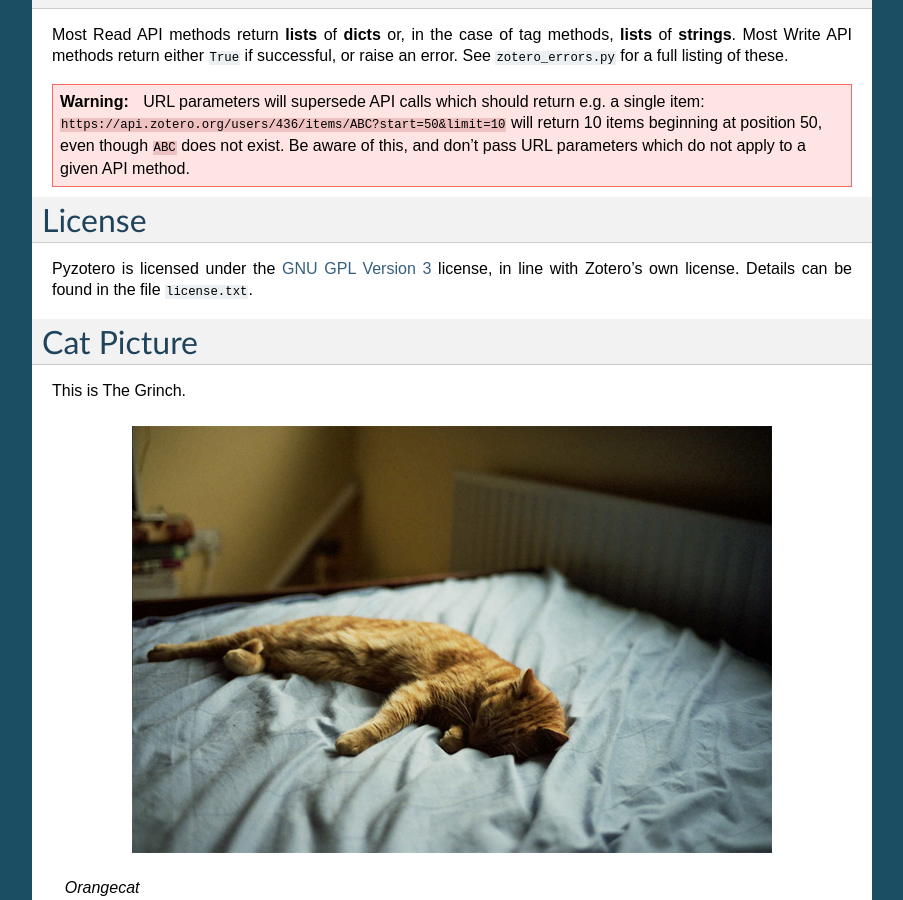
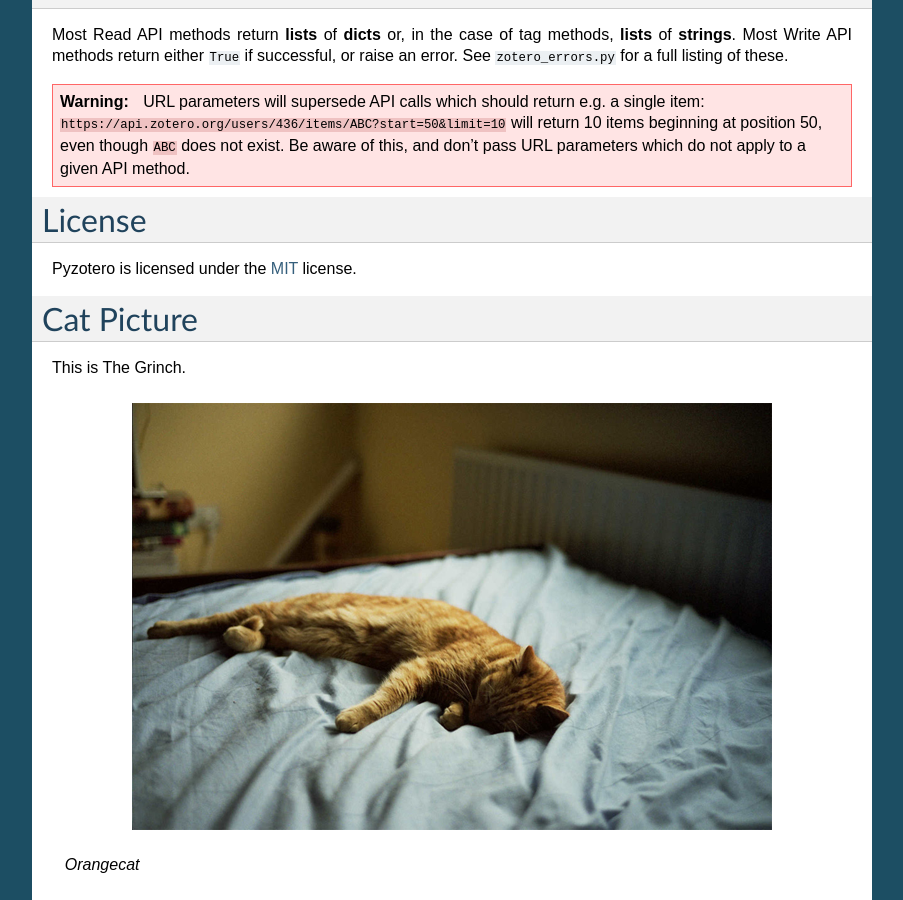
Before and after one commit to urschrei/pyzotero, a Sphinx documentation site: the page built from doc/index.rst, in a window 1280 px wide and 900 px high, scrolled down 13533 px. Shown: the whole window, without its empty margins (198-1101 px from the left). Built offline with Sphinx 7.4.7, drawn with Linux system fonts in a browser that asks for light colours; the version number could not be read and is left out.

Commit message:
Change license in docs

```diff
--- a/doc/index.rst
+++ b/doc/index.rst
@@ -796,7 +796,7 @@
 
 License
 =======
-Pyzotero is licensed under the `GNU GPL Version 3 <http://www.gnu.org/licenses/gpl.html>`_  license, in line with Zotero's own license. Details can be found in the file ``license.txt``.
+Pyzotero is licensed under the `MIT <http://opensource.org/licenses/MIT>`_  license.
 
 
 Cat Picture
```
